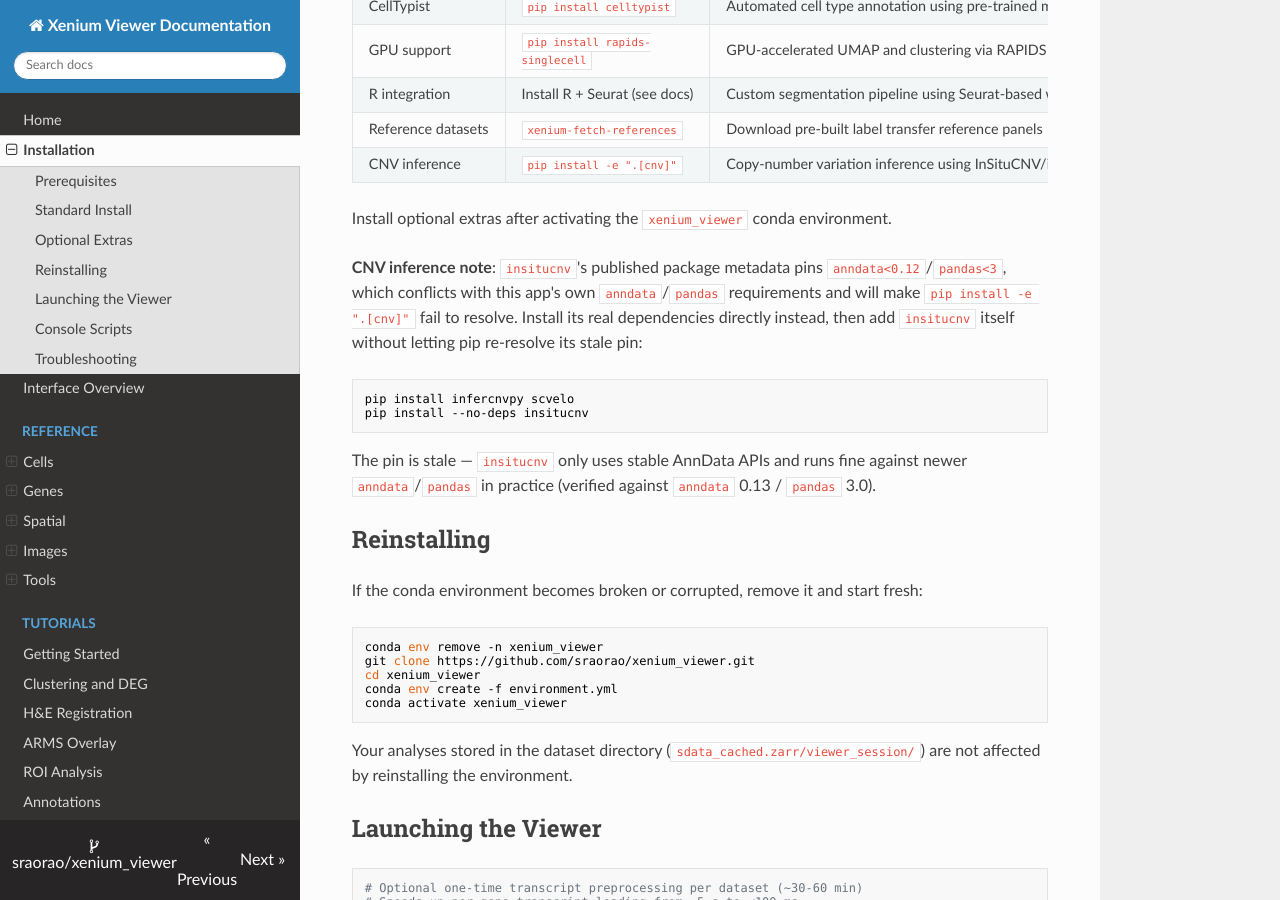
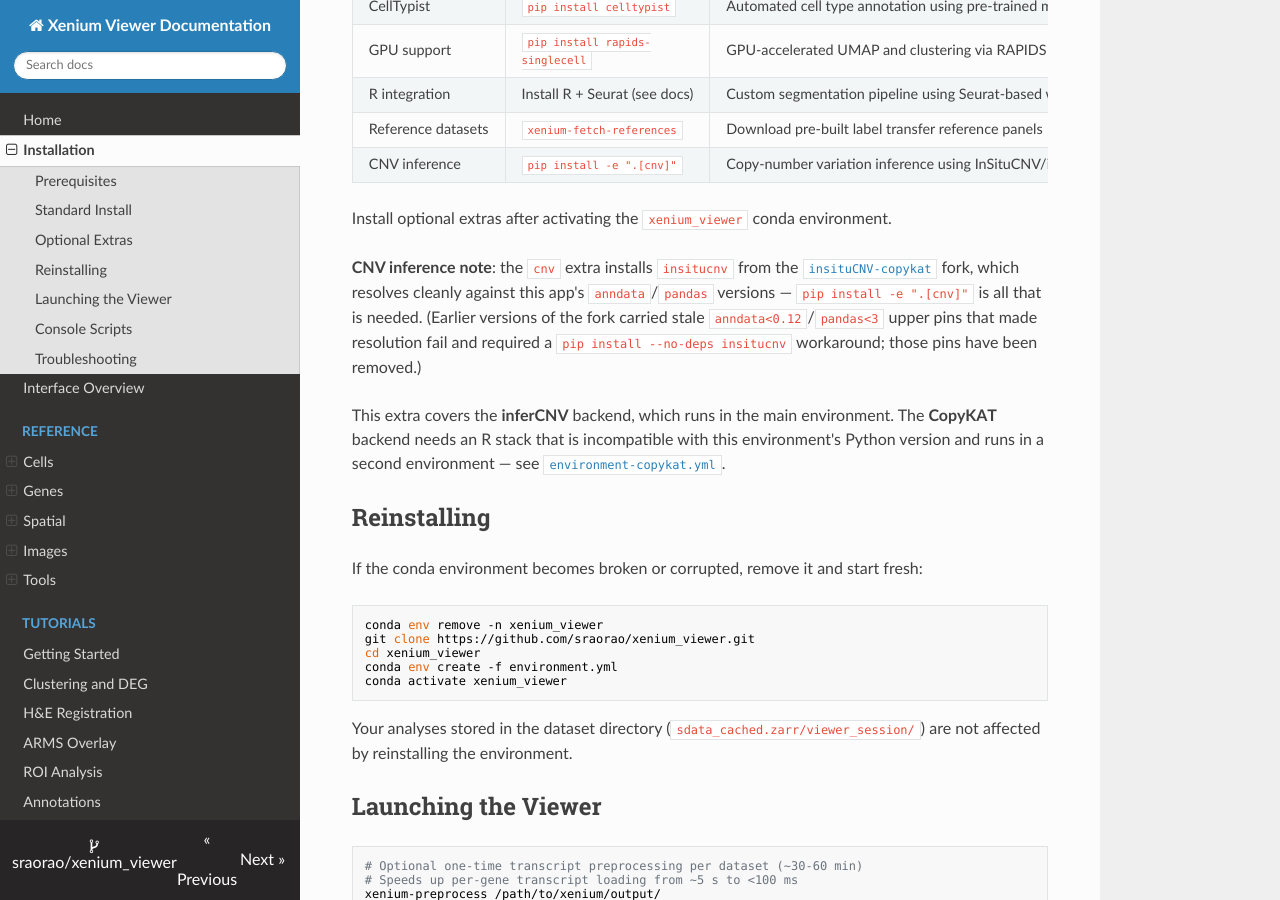
Before and after one commit to rao-genomics-lab/palms, an MkDocs documentation site: the page built from docs/Installation.md, in a window 1280 px wide and 900 px high, scrolled down 617 px. Built offline with MkDocs 1.6.1, drawn with Linux system fonts in a browser that asks for light colours; nearby versions of some CDN libraries.

Commit message:
Fix env solve failure from insitucnv's stale anndata/pandas upper pins
`conda env create -f environment.yml` died with ResolutionImpossible. The
insituCNV-copykat fork's metadata pinned `anndata<0.12` and `pandas<3`, and
environment.yml's pip section resolves `-e .` and `insitucnv` together, so pip
had to satisfy `anndata>=0.12` (this package's requirement) and `anndata<0.12`
simultaneously.

Fixed at the source in the fork by dropping
both upper bounds, which were stale rather than real -- only stable AnnData APIs
are used, and it has been exercised against anndata 0.13 / pandas 3.0. That
commit also drops the fork's unused seaborn dependency and replaces
`matplotlib.cm.get_cmap` (removed in matplotlib 3.9+) with
`matplotlib.pyplot.get_cmap`.

No dependency line changes here: environment.yml, environment-copykat.yml, and
the `cnv` extra all track the fork's master and now resolve unmodified. This
commit retires the `pip install --no-deps insitucnv` workaround from the install
docs, notes that `_patch_matplotlib_cm_compat()` is now a no-op guard kept for
pre-existing environments and upstream InSituCNV, and records why the fork's
bounds must stay loose.

Co-Authored-By: Claude Opus 4.8 <noreply@anthropic.com>
Claude-Session: https://claude.ai/code/session_01JqUkSfB2FMmLLsE5ijmdgq

````diff
--- a/docs/Installation.md
+++ b/docs/Installation.md
@@ -29,14 +29,9 @@ This installs the `xenium-viewer` package in editable mode along with all requir
 
 Install optional extras after activating the `xenium_viewer` conda environment.
 
-**CNV inference note**: `insitucnv`'s published package metadata pins `anndata<0.12`/`pandas<3`, which conflicts with this app's own `anndata`/`pandas` requirements and will make `pip install -e ".[cnv]"` fail to resolve. Install its real dependencies directly instead, then add `insitucnv` itself without letting pip re-resolve its stale pin:
+**CNV inference note**: the `cnv` extra installs `insitucnv` from the [`insituCNV-copykat`](https://github.com/sraorao/insituCNV-copykat) fork, which resolves cleanly against this app's `anndata`/`pandas` versions — `pip install -e ".[cnv]"` is all that is needed. (Earlier versions of the fork carried stale `anndata<0.12`/`pandas<3` upper pins that made resolution fail and required a `pip install --no-deps insitucnv` workaround; those pins have been removed.)
 
-```bash
-pip install infercnvpy scvelo
-pip install --no-deps insitucnv
-```
-
-The pin is stale — `insitucnv` only uses stable AnnData APIs and runs fine against newer `anndata`/`pandas` in practice (verified against `anndata` 0.13 / `pandas` 3.0).
+This extra covers the **inferCNV** backend, which runs in the main environment. The **CopyKAT** backend needs an R stack that is incompatible with this environment's Python version and runs in a second environment — see [`environment-copykat.yml`](../environment-copykat.yml).
 
 ## Reinstalling
 
--- a/environment-copykat.yml
+++ b/environment-copykat.yml
@@ -27,7 +27,9 @@ dependencies:
   # --- compute stack the detached worker imports (no napari/Qt) ---
   - anndata>=0.10,<0.12
   - h5py
-  # InSituCNV/infercnvpy plotting uses matplotlib.cm.get_cmap (removed in 3.9)
+  # Upper bound is a tested-configuration lock for this conservative env, not a
+  # hard requirement: the original reason (InSituCNV calling matplotlib.cm.get_cmap,
+  # removed in 3.9) is fixed in the insituCNV-copykat fork installed below.
   - matplotlib>=3.8,<3.9
   - numpy>=1.26
   - pandas>=2.1
````
Also changed, not shown: CHANGELOG.md (+16 -0 lines), CLAUDE.md (+8 -0 lines), README.md (+7 -14 lines), 1 other file.
